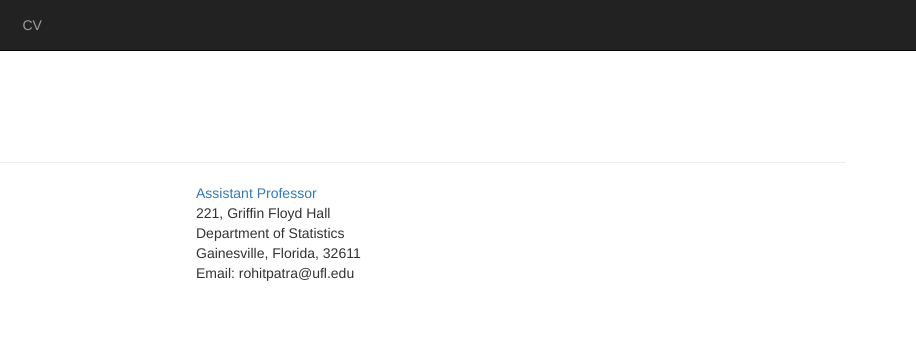
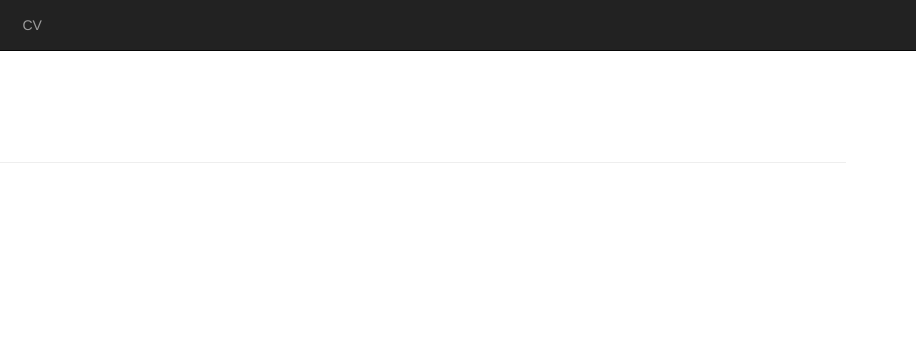
Before and after one commit to rohitpatra/rohitpatra.github.io, a plain HTML site: page index.html in a window 1280 px wide. Shown: the top 343 px of the page, 364-1280 px from the left. Drawn offline with Linux system fonts and the light colour scheme.

Commit message:
updated bio
Still need to update research topics.

```diff
--- a/index.html
+++ b/index.html
@@ -92,7 +92,7 @@ height="0" width="0" style="display:none;visibility:hidden"></iframe></noscript>
         <img class="img-responsive" style="padding-left:0" src="website_image.png" width="260px;" />
         <br />
       </div>
-      <div class="col-sm-6 col-md-6 col-xs-6 col-lg-4">
+      <!-- <div class="col-sm-6 col-md-6 col-xs-6 col-lg-4">
         <p>
           <a href="http://www.stat.ufl.edu"> Assistant Professor</a><br />
           221, Griffin Floyd Hall<br />
@@ -100,7 +100,7 @@ height="0" width="0" style="display:none;visibility:hidden"></iframe></noscript>
           Gainesville, Florida, 32611</br />
           Email:&nbsp;rohitpatra@ufl.edu
         </p>
-      </div>
+      </div> -->
     </div>
   </div>
 </div>
@@ -117,7 +117,7 @@ height="0" width="0" style="display:none;visibility:hidden"></iframe></noscript>
       <!-- <h1 class="w3-text-teal">Rohit Patra</h1> -->
       <p class="main"> <font face="verdana" font size="3">
 
-         Welcome, I am an assistant professor in the <a href="http://stat.ufl.edu/">Department of Statistics</a> at
+         Welcome, I am a research scientist at LinkedIn's Foundational AI Technology (FAIT) team in New York. Until 2021, I was an assistant professor in the <a href="http://stat.ufl.edu/">Department of Statistics</a> at
                 <a href="http://ufl.edu/">University of Florida.</a> Before coming to Gainesville in Fall, 2016, I was a Ph.D. student at <a href="http://statistics.columbia.edu/"> <span itemprop="alumniOf">Columbia University</span></a>, New York. My Ph.D thesis advisor was <span itemscope itemtype="http://schema.org/Person" itemprop="colleague"> <a href="http://statistics.columbia.edu/~bodhi/Bodhi/Welcome.html" itemprop="url"> <span itemprop="name"> Bodhisattva Sen</span>.</a> </span> <font> </p>
 
                 <p class="main"> <font face="verdana" font size="3"> My research centers around semiparametric/nonparametric  methodology  and  large sample theory - efficient estimation in semiparametric models, nonparametric function estimation (with special emphasis on shape constrained estimation),  likelihood and bootstrap based inference in (non-standard) parametric and nonparametric models. The main motivation of the research is in developing nonparametric procedures that are automated (free from tuning parameters) but still flexible enough to incorporate data-driven features. </a> <font> <p>
```
